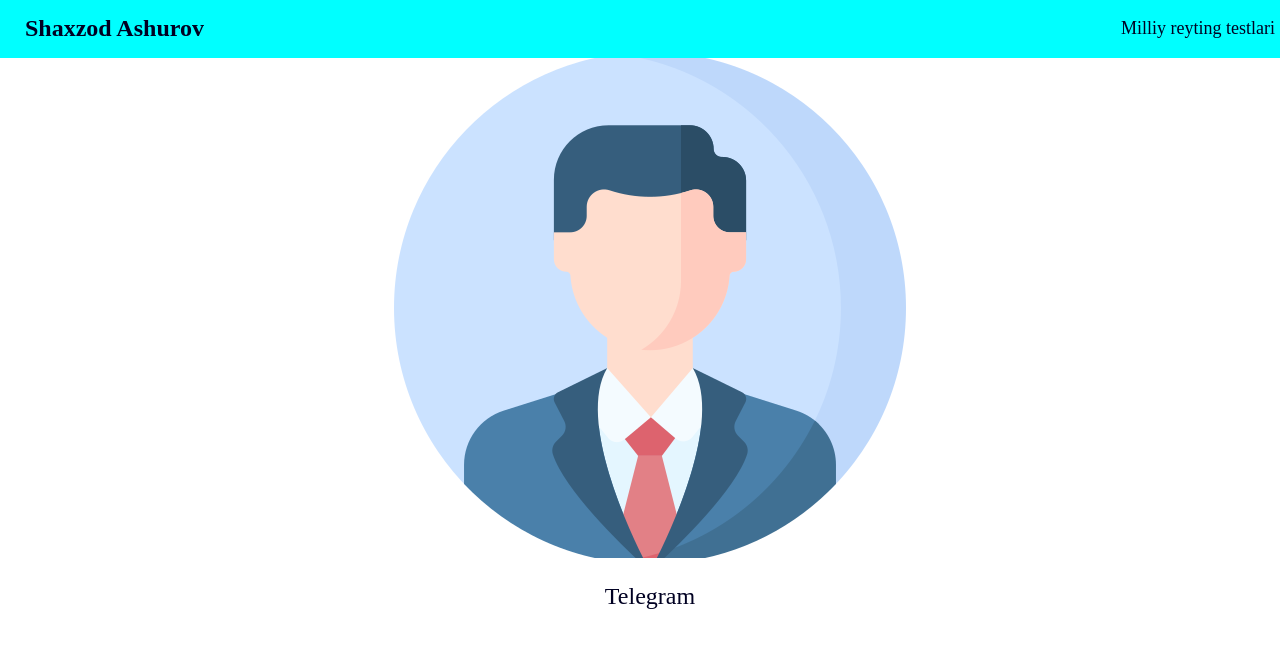
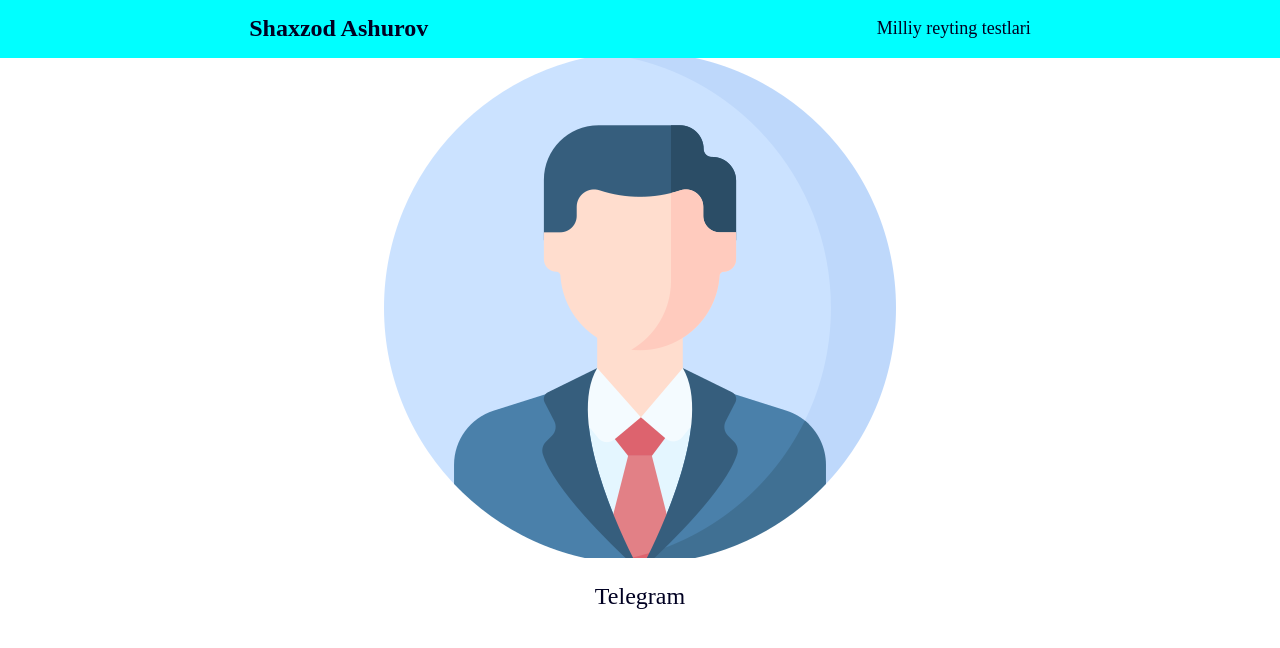
Before and after one commit to abdulvakhid/Shaxzod, a plain HTML site: page index.html in a window 1280 px wide. Drawn offline with Linux system fonts and the light colour scheme.

Commit message:
Add tests

```diff
--- a/main.css
+++ b/main.css
@@ -22,6 +22,7 @@ html {
 
 body {
 	margin: 0;
+	overflow-x: hidden;
 }
 
 /**
@@ -367,8 +368,8 @@ header {
 }
 
 .container {
-	width: 100%;
-	max-width: 1250px;
+	/* width: 100%; */
+	/* max-width: 1250px; */
 	margin: 0 auto;
 	padding: 0 25px;
 }
@@ -377,13 +378,14 @@ header {
 	font-family: "Times New Roman", Times, serif;
 	font-size: x-large;
 	font-weight: 700;
+
 }
 
 .header {
 	width: 100%;
 	padding: 15px 0;
 	display: flex;
-	justify-content: space-between;
+justify-content: space-around;
 	align-items: center;
 }
 
```
